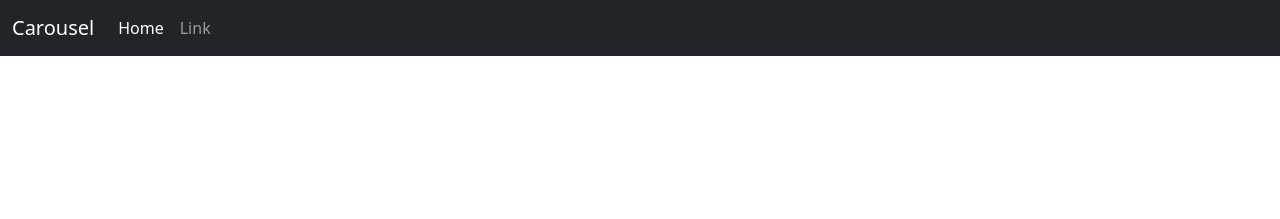
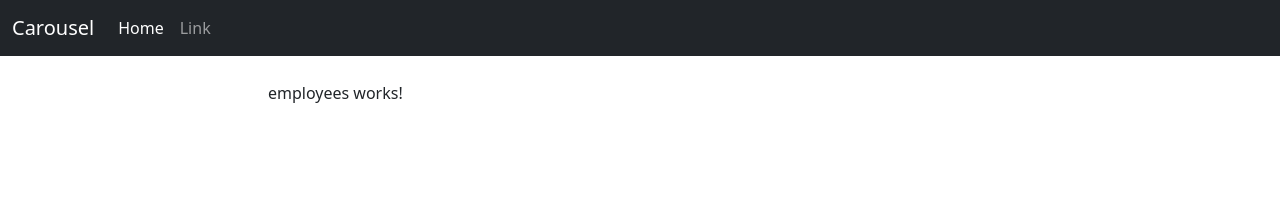
Before and after one commit to Kaser-slaiby/customerApp, an Angular app: page / in a window 1280 px wide. Shown: the top 219 px of the page. Built offline with nearby package versions, Linux system fonts and the light colour scheme.

Commit message:
modified: app.component.html

```diff
--- a/src/app/app.component.html
+++ b/src/app/app.component.html
@@ -1,5 +1,12 @@
 <app-navbar></app-navbar>
 
 <div class="container">
-  <router-outlet></router-outlet>
+  <hr>
+  <div class="row">
+    <div class="col mt-5 mb-5">
+      <div class="col-md-8 mx-auto">
+        <router-outlet></router-outlet>
+      </div>
+    </div>
+  </div>
 </div>
```
